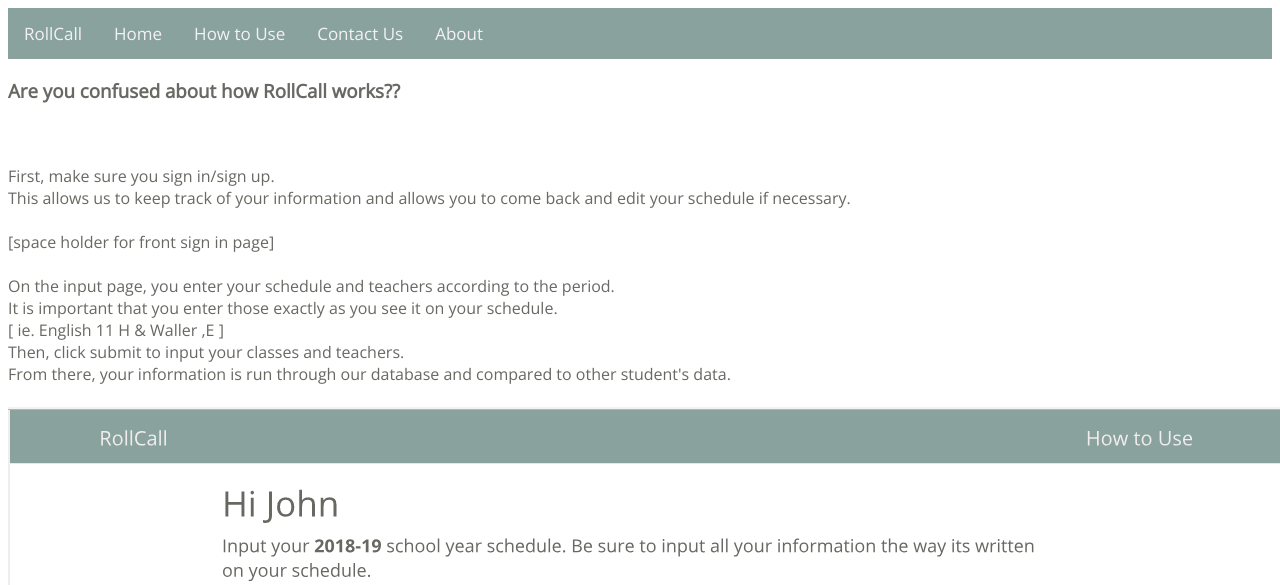
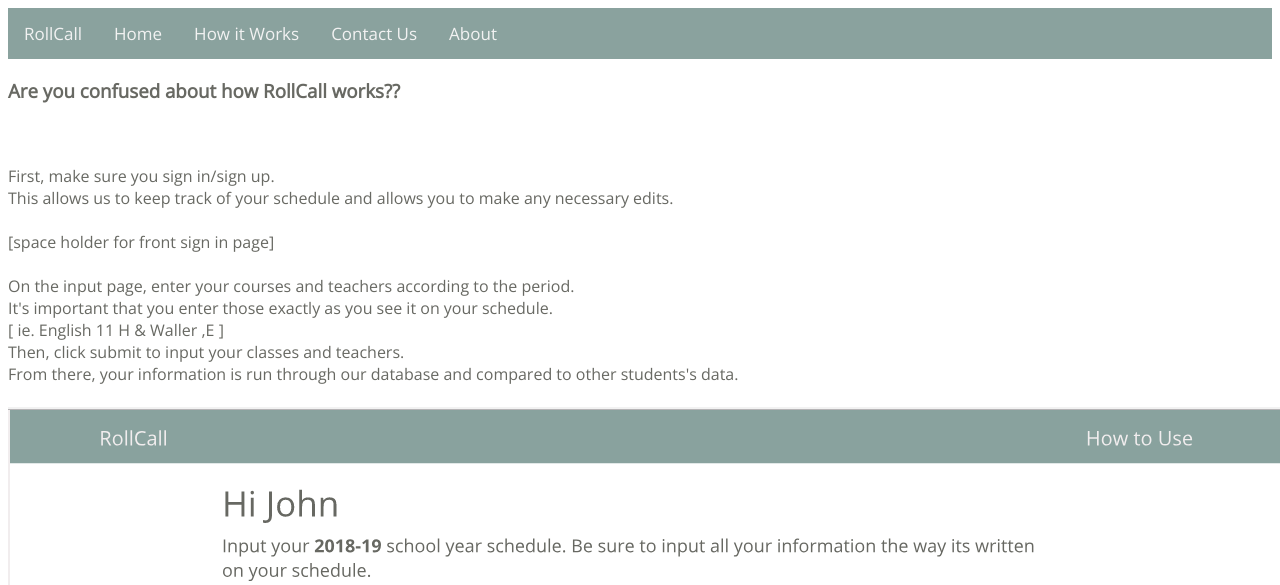
Before and after one commit to tiffaniec/RollCall, a Python web app: template rollcall-211816/templates/howItWorks.html in a window 1280 px wide. Shown: the top 585 px of the page. Run offline with Jinja, Linux system fonts and the light colour scheme; the template is opened without the code that fills it, so the values that code supplies are empty.

Commit message:
grammar and stuff

```diff
--- a/rollcall-211816/extras/style.css
+++ b/rollcall-211816/extras/style.css
@@ -170,7 +170,7 @@ footer{
   display:inline-block;
   font-size: 25px;
   float: right;
-  color: #3D5467;
+  color: #686963;
   margin-right: 5px;
   font-family: 'Montserrat', sans-serif;
 }
@@ -191,6 +191,7 @@ footer{
     display: none;
     overflow: hidden;
     background-color: #f1f1f1;
+
 }
 h5{
   background-color: #white;
--- a/rollcall-211816/templates/aboutUS.html
+++ b/rollcall-211816/templates/aboutUS.html
@@ -14,7 +14,7 @@
       <div class="topnav">
         <a href='#'>RollCall</a>
         <a href='/'>Home</a>
-        <a href='/howItWorks'>How to Use</a>
+        <a href='/howItWorks'>How it Works</a>
         <a href='/Contact'>Contact Us</a>
         <a href='/AboutUs'>About</a>
       </div>
--- a/rollcall-211816/templates/contact.html
+++ b/rollcall-211816/templates/contact.html
@@ -10,7 +10,7 @@
       <div class="topnav">
         <a href='#'>RollCall</a>
         <a href='/'>Home</a>
-        <a href='/howItWorks'>How to Use</a>
+        <a href='/howItWorks'>How it Works</a>
         <a href='/Contact'>Contact Us</a>
         <a href='/AboutUs'>About</a>
       </div>
--- a/rollcall-211816/templates/howItWorks.html
+++ b/rollcall-211816/templates/howItWorks.html
@@ -12,7 +12,7 @@
     <div class="topnav">
       <a href='#'>RollCall</a>
       <a href='/'>Home</a>
-      <a href='/howItWorks'>How to Use</a>
+      <a href='/howItWorks'>How it Works</a>
       <a href='/Contact'>Contact Us</a>
       <a href='/AboutUs'>About</a>
     </div>
@@ -26,22 +26,22 @@
         <br>
         First, make sure you sign in/sign up.
         <br>
-        This allows us to keep track of your information and allows you to come back and edit your schedule if necessary.
+        This allows us to keep track of your schedule and allows you to make any necessary edits.
         <br>
         <br>
         [space holder for front sign in page]
 
       <div>
         <br>
-        On the input page, you enter your schedule and teachers according to the period.
+        On the input page, enter your courses and teachers according to the period.
         <br>
-        It is important that you enter those exactly as you see it on your schedule.
+        It's important that you enter those exactly as you see it on your schedule.
         <br>
         [ ie. English 11 H & Waller ,E ]
         <br>
         Then, click submit to input your classes and teachers.
         <br>
-        From there, your information is run through our database and compared to other student's data.
+        From there, your information is run through our database and compared to other students's data.
         <br>
         <br>
       </div>
--- a/rollcall-211816/templates/pg2.html
+++ b/rollcall-211816/templates/pg2.html
@@ -14,7 +14,7 @@
     <div class="topnav">
       <a href='#'>RollCall</a>
       <a href='/'>Home</a>
-      <a href='/howItWorks'>How to Use</a>
+      <a href='/howItWorks'>How it Works</a>
       <a href='/Contact'>Contact Us</a>
       <a href='/AboutUs'>About</a>
       <button type="button" class="logoutButton" onclick="">Logout</button>
```
Also changed, not shown: rollcall-211816/templates/pg3.html (+5 -5 lines), 1 other file.
